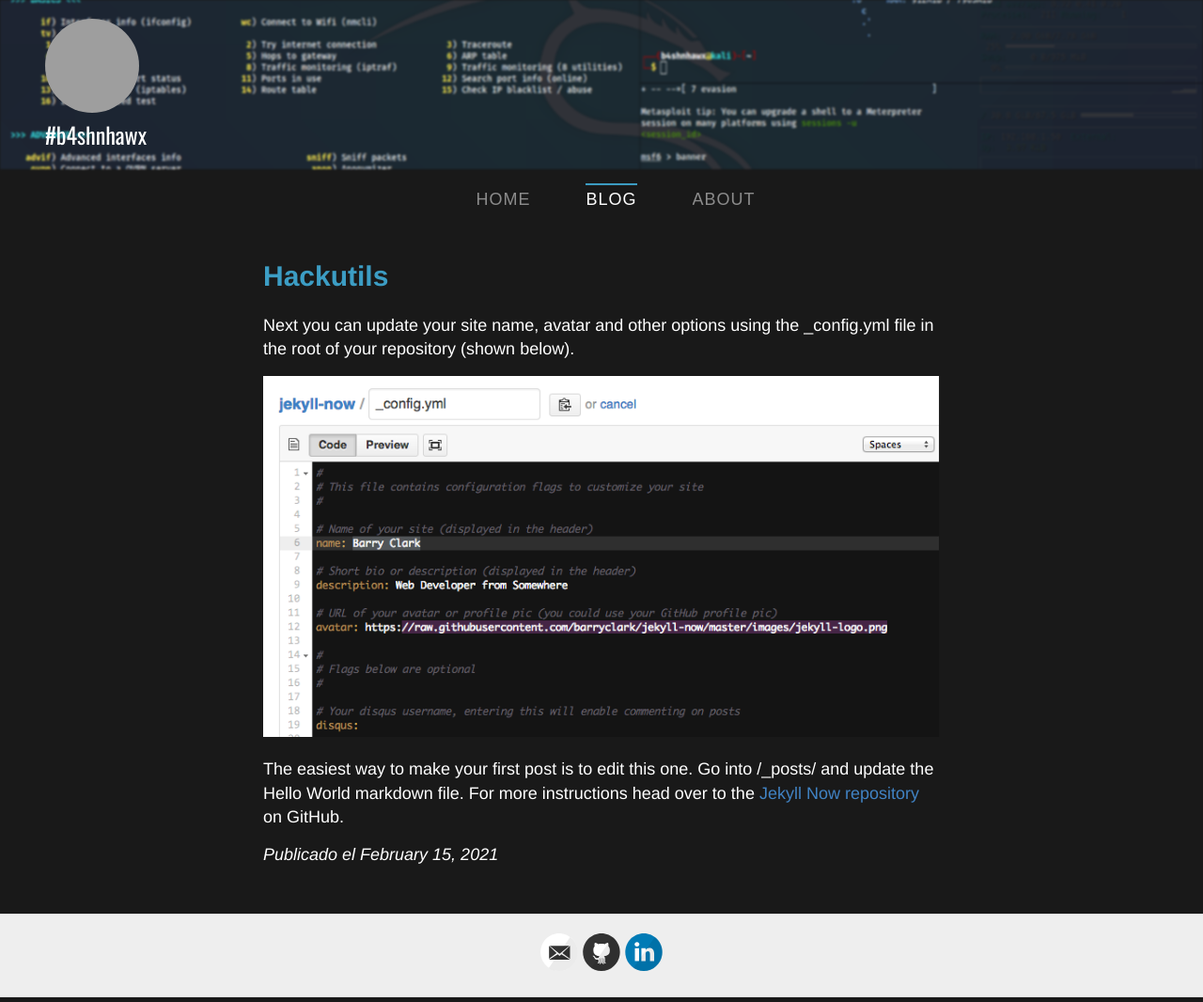
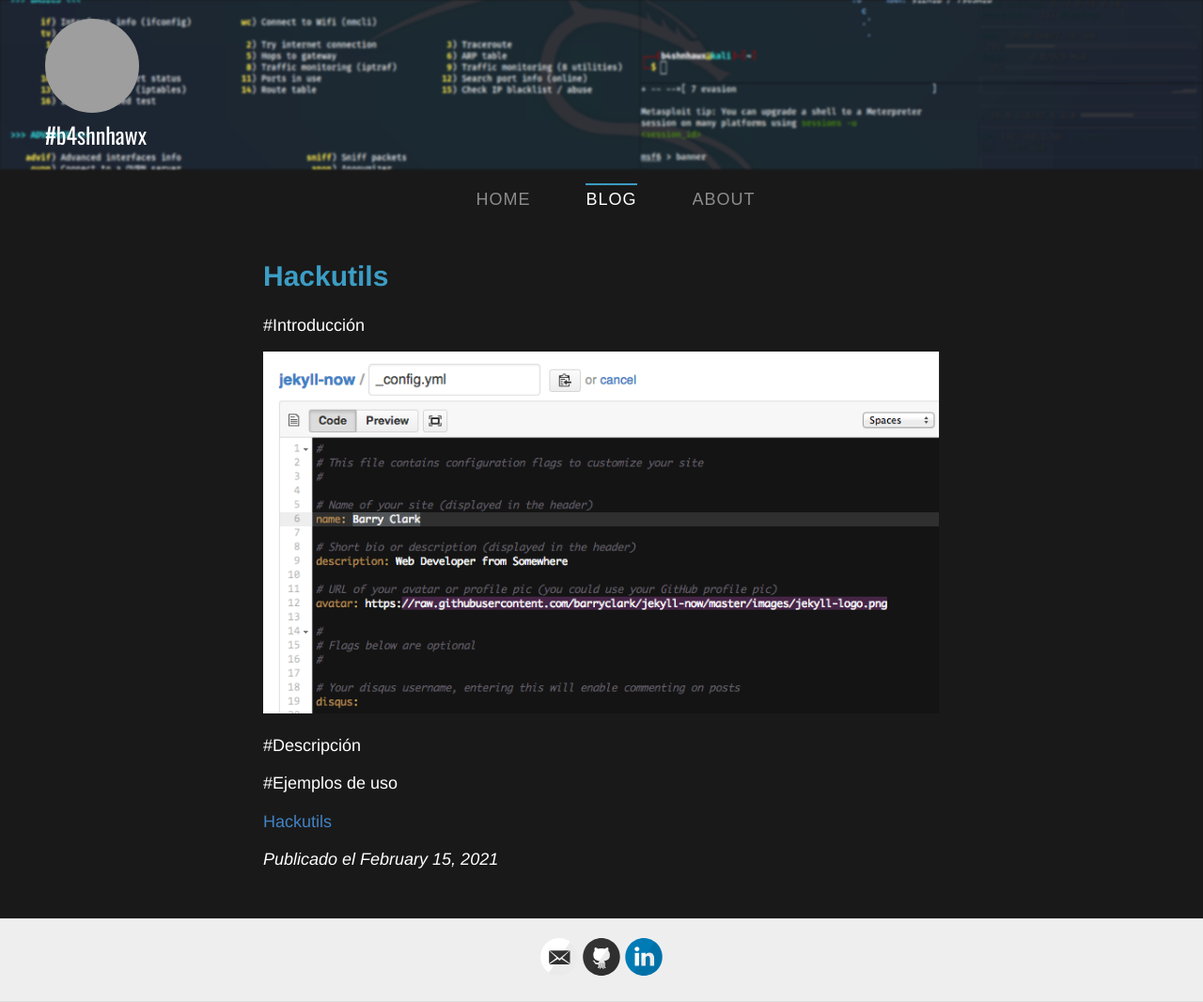
Before and after one commit to b4shnhawx/b4shnhawx.github.io, a Jekyll site: the page built from _posts/2021-2-15-Hackutils.md, in a window 1280 px wide. Shown: the whole page at 94% size. Built offline with Jekyll 4.4.1, drawn with Linux system fonts in a browser that asks for light colours; nearby versions of some CDN libraries; grey boxes are pictures that could not be loaded.

Commit message:
Update 2021-2-15-Hackutils.md

```diff
--- a/_posts/2021-2-15-Hackutils.md
+++ b/_posts/2021-2-15-Hackutils.md
@@ -3,8 +3,15 @@
 title: Hackutils
 ---
 
-Next you can update your site name, avatar and other options using the _config.yml file in the root of your repository (shown below).
+#Introducción
+
+
 
 ![_config.yml]({{ site.baseurl }}/images/config.png)
 
-The easiest way to make your first post is to edit this one. Go into /_posts/ and update the Hello World markdown file. For more instructions head over to the [Jekyll Now repository](https://github.com/barryclark/jekyll-now) on GitHub.
+#Descripción
+
+#Ejemplos de uso
+
+
+[Hackutils](https://github.com/b4shnhawx/Hack-Utils)
```
